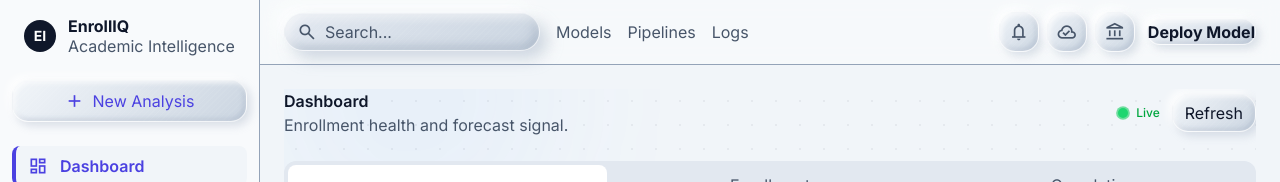
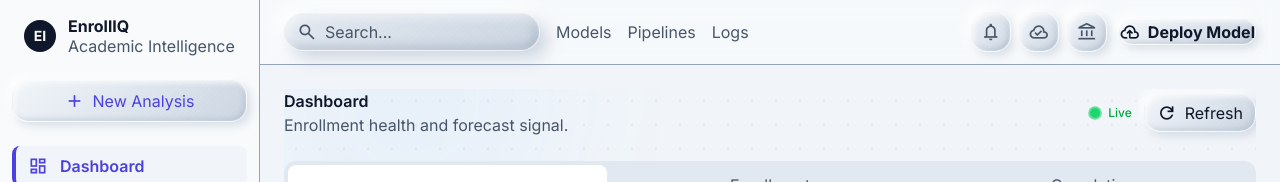
Before and after one commit to Github-poppypop/EnrollIQ, a Next.js app: page /dashboard in a window 1280 px wide. Shown: the top 182 px of the page. Built offline with nearby package versions, Linux system fonts and the light colour scheme; no server answers.

Commit message:
fix: strengthen primary CTA contrast and dashboard action styling

```diff
--- a/app/dashboard/page.tsx
+++ b/app/dashboard/page.tsx
@@ -80,8 +80,9 @@ export default function DashboardPage() {
             <button
               onClick={load}
               disabled={loading}
-              className="clay-btn py-1.5 px-3 font-label-md text-label-md text-on-surface disabled:opacity-50 transition-colors"
+              className="clay-btn py-1.5 px-3 font-label-md text-label-md text-on-surface disabled:opacity-50 transition-colors inline-flex items-center gap-2"
             >
+              <span className="material-symbols-outlined text-[18px]">refresh</span>
               {loading ? 'Refreshing…' : 'Refresh'}
             </button>
           </div>
--- a/components/SiteShell.tsx
+++ b/components/SiteShell.tsx
@@ -148,7 +148,8 @@ export default function SiteShell({ children }: { children: React.ReactNode }) {
                 <span className="material-symbols-outlined">account_balance</span>
               </button>
             </div>
-            <button className="clay-btn py-sm px-md font-label-md text-label-md text-on-surface font-bold hover:text-secondary">
+            <button className="clay-btn py-sm px-md font-label-md text-label-md text-on-surface font-bold hover:text-secondary inline-flex items-center gap-2">
+              <span className="material-symbols-outlined text-[18px]">cloud_upload</span>
               Deploy Model
             </button>
             <Auth />
```
